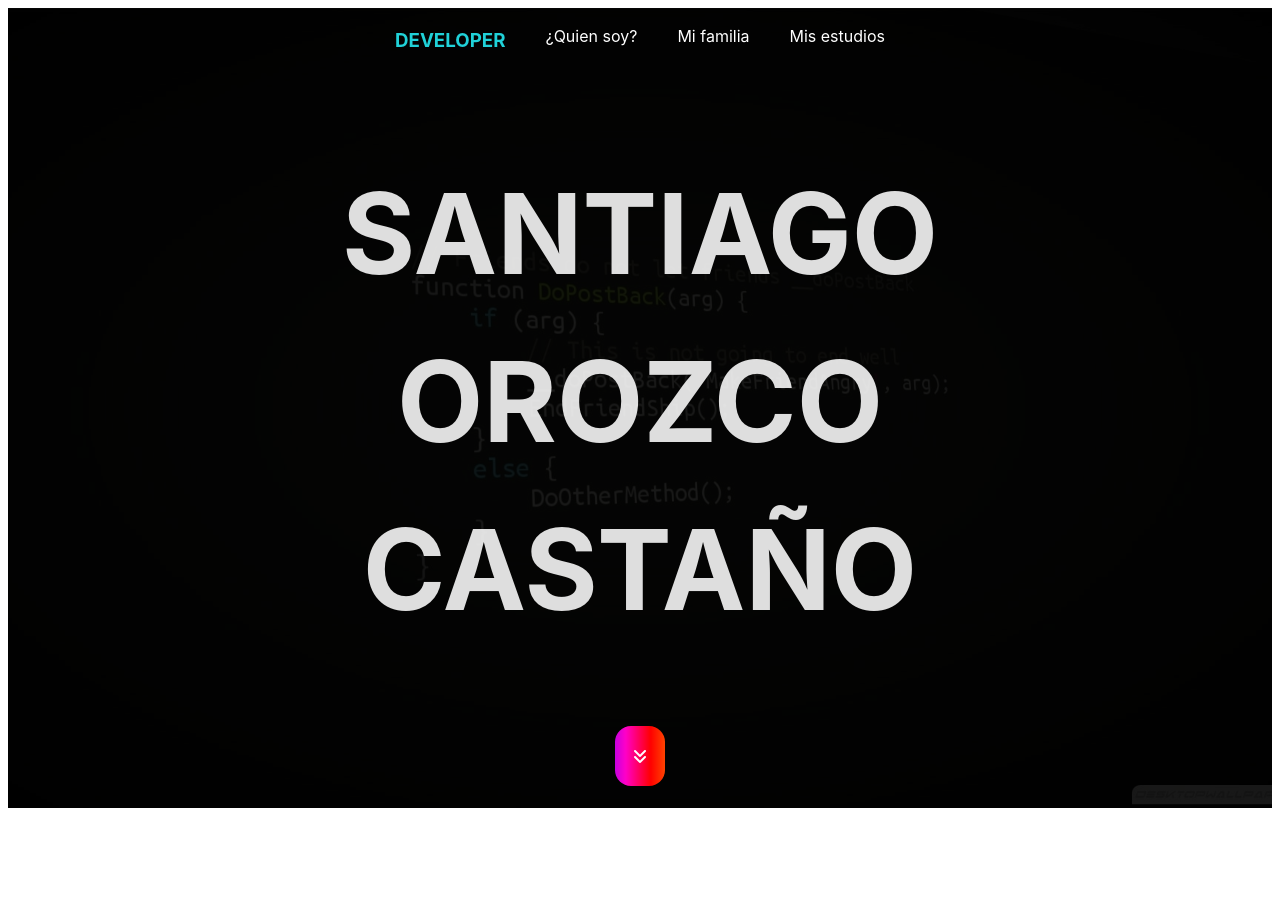
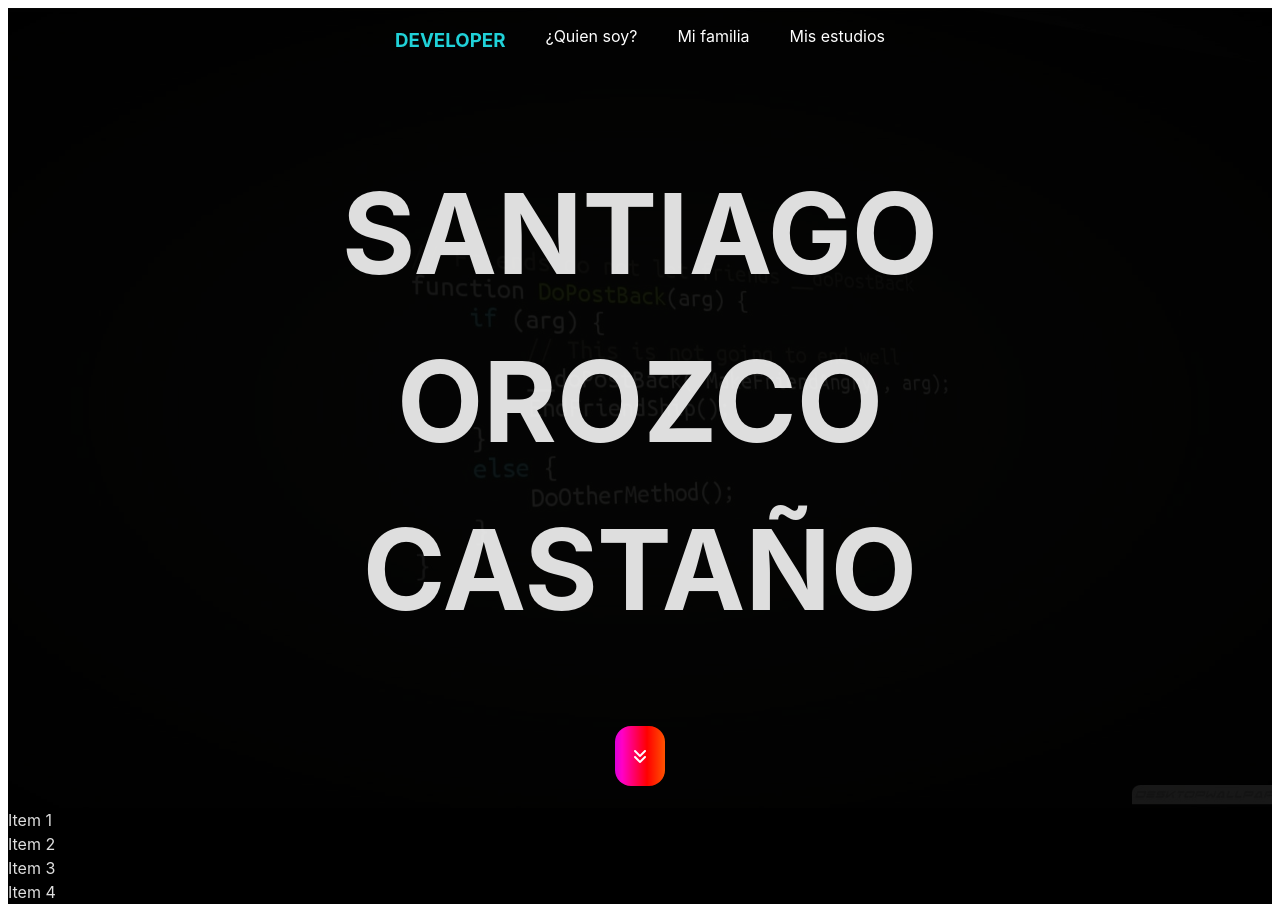
Before and after one commit to santiagoorozco005/SantiagoOrozcoCasta-o, a React (Vite) app: page / in a window 1280 px wide. Before the commit the page ends 816 px from the top, so only its background shows below. Built offline with nearby package versions, Linux system fonts and the light colour scheme.

Commit message:
prueba scroll

```diff
--- a/index.html
+++ b/index.html
@@ -7,9 +7,17 @@
     <title>Vite + React</title>
     <link rel="stylesheet" href="https://cdnjs.cloudflare.com/ajax/libs/font-awesome/5.15.1/css/all.min.css">
     <script src="https://kit.fontawesome.com/06fc29488f.js" crossorigin="anonymous"></script>
+
+  <link href="https://unpkg.com/aos@2.3.1/dist/aos.css" rel="stylesheet">
+<script src="https://unpkg.com/aos@2.3.1/dist/aos.js"></script>
+
+
   </head>
   <body>
     <div id="root"></div>
     <script type="module" src="/src/main.jsx"></script>
+    <script>
+      AOS.init();
+    </script>
   </body>
 </html>
--- /dev/null
+++ b/src/componets/Layouts/Abouy me/About-me.jsx
@@ -0,0 +1,17 @@
+export const AboutMe = () => {
+  return (
+    <>
+      <div data-aos="fade-up">Item 1</div>
+      <div data-aos="fade-right">Item 2</div>
+      <div data-aos="fade-left">Item 3</div>
+      <div
+        data-aos="fade-up"
+        data-aos-duration="1000"
+        data-aos-delay="50"
+        data-aos-easing="ease-in-out"
+      >
+        Item 4
+      </div>
+    </>
+  );
+};
--- a/src/componets/Layouts/Header.css
+++ b/src/componets/Layouts/Header.css
@@ -51,7 +51,6 @@ header .botton {
     z-index: 1;
   }
 
-  /* Creamos el efecto del borde usando un pseudo-elemento */
   header .botton::before {
     content: '';
     position: absolute;
@@ -86,12 +85,10 @@ header .botton {
     }
   }
 
-  /* Opcional: Agregar efecto hover */
   header .botton:hover::before {
     animation: borderAnimation 3s linear infinite;
   }
 
-  /* Para que el ícono tenga buen contraste */
   header .botton i {
-    color: #fff; /* o el color que prefieras */
+    color: #fff;
   }
--- a/src/componets/Pages/Home.jsx
+++ b/src/componets/Pages/Home.jsx
@@ -1,8 +1,13 @@
+import { AboutMe } from "../Layouts/abouy me/About-me";
 import { Header } from "../Layouts/Header";
 
 
 export const Home = () => {
     return (
+        <>
         <Header />
+
+        <AboutMe />
+        </>
     );
 };
```
